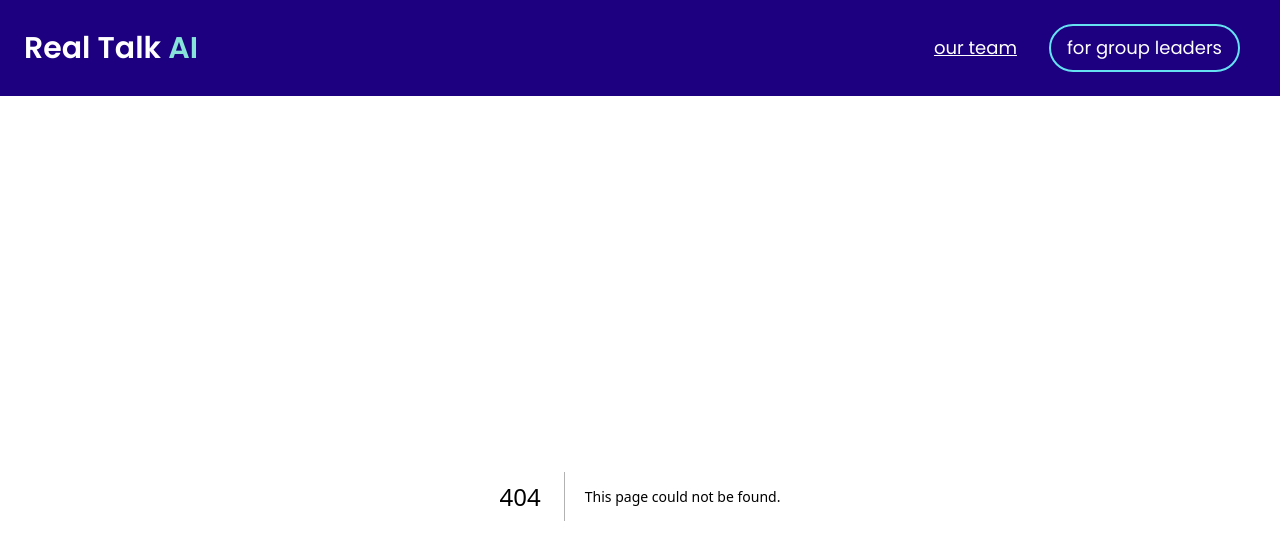
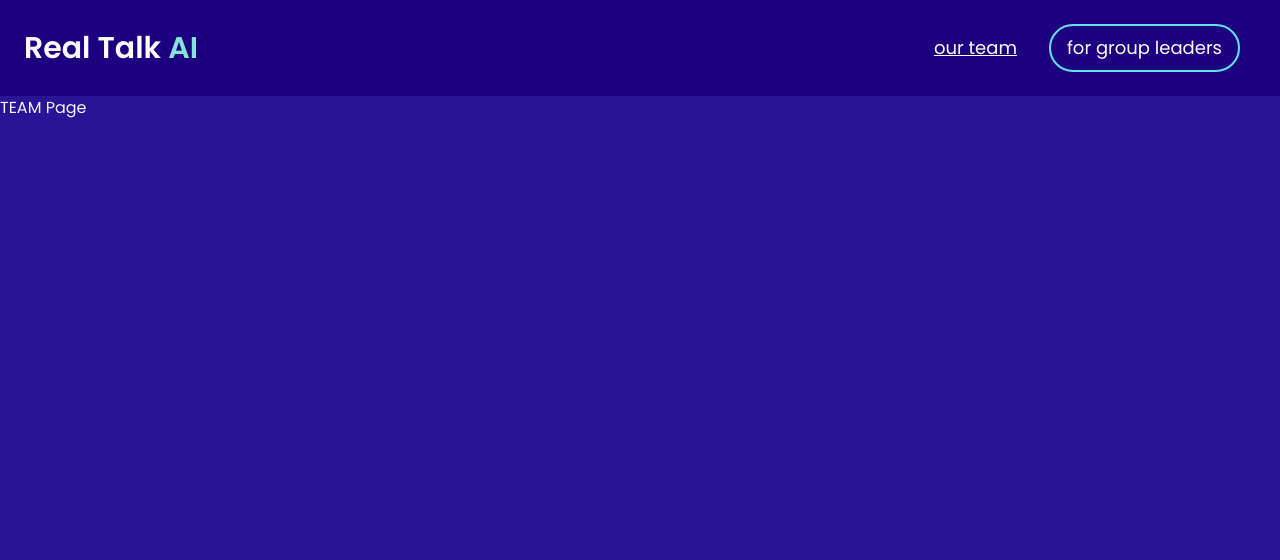
Before and after one commit to neontribe/think-ai, a Next.js app: page /our-team in a window 1280 px wide. Before the commit this address had no page. Shown: the top 560 px of the page. Built offline with nearby package versions, Linux system fonts and the light colour scheme.

Commit message:
Add pages for our team and group leaders with navigation links

```diff
--- a/src/app/components/Header.jsx
+++ b/src/app/components/Header.jsx
@@ -12,8 +12,8 @@ const Header = ({showNav = true}) => {
             {/* Link and button block - can be hidden via prop */}
             {showNav && (
                 <div className="flex gap-8 items-center px-4 py-2">
-                    <Link href="/" className="text-lg underline">our team</Link>
-                    <Link href="/">
+                    <Link href="/our-team" className="text-lg underline">our team</Link>
+                    <Link href="/group-leaders">
                     <button className="px-4 py-2 text-lg text-white bg-[#1C0080] border-2 border-[#65E1F1] rounded-full cursor-pointer">for group leaders</button>
                     </Link>
                 </div>
--- /dev/null
+++ b/src/app/group-leaders/page.jsx
@@ -0,0 +1,11 @@
+'use client';
+
+
+export default function GroupLeadersPage() {
+    return (
+      <main>
+        <h1>Group Leader Page</h1>
+      </main>
+
+    );
+  };
--- /dev/null
+++ b/src/app/our-team/page.jsx
@@ -0,0 +1,11 @@
+'use client';
+
+
+export default function GroupLeadersPage() {
+    return (
+      <main>
+        <h1>TEAM Page</h1>
+      </main>
+
+    );
+  };
```
